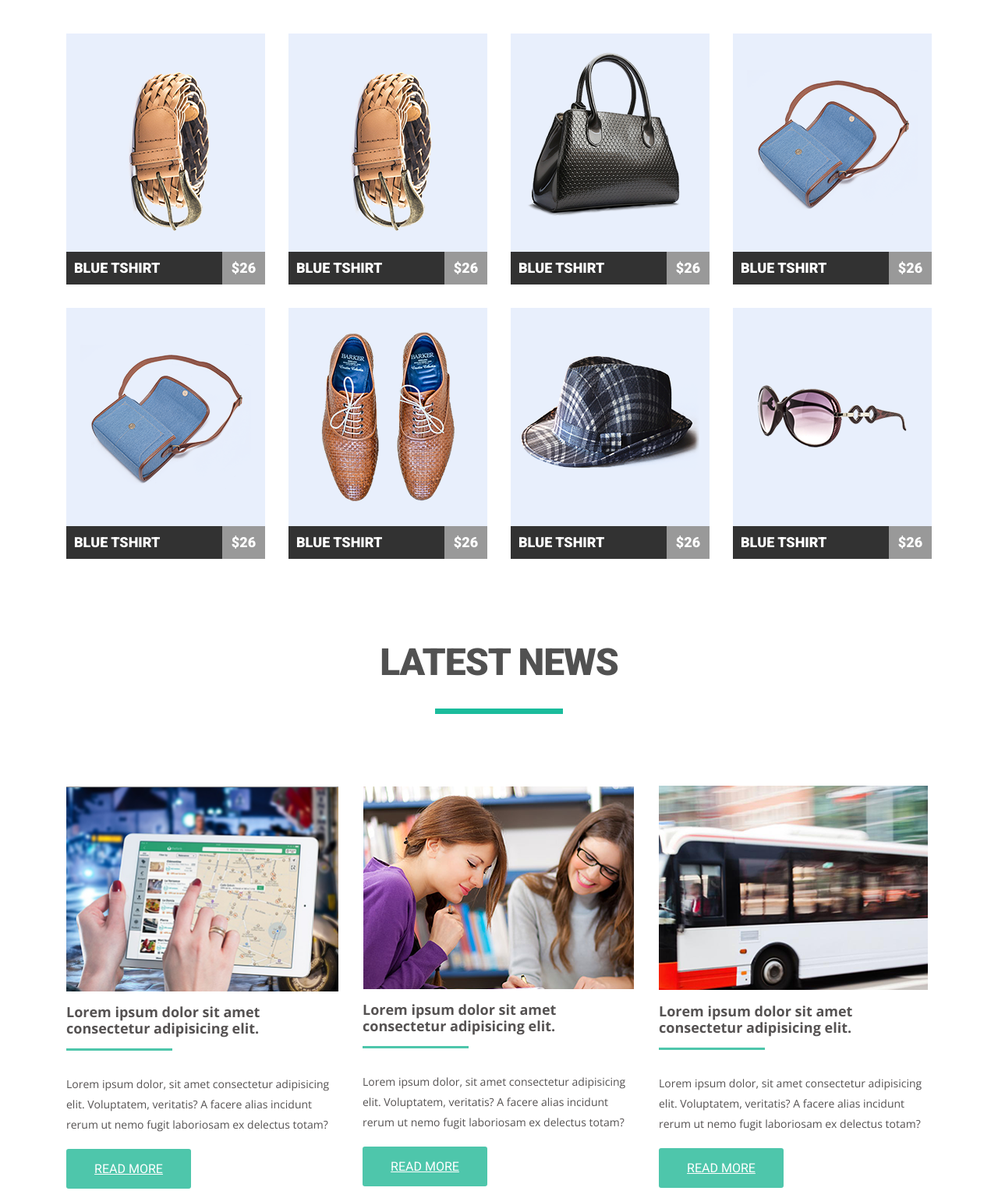
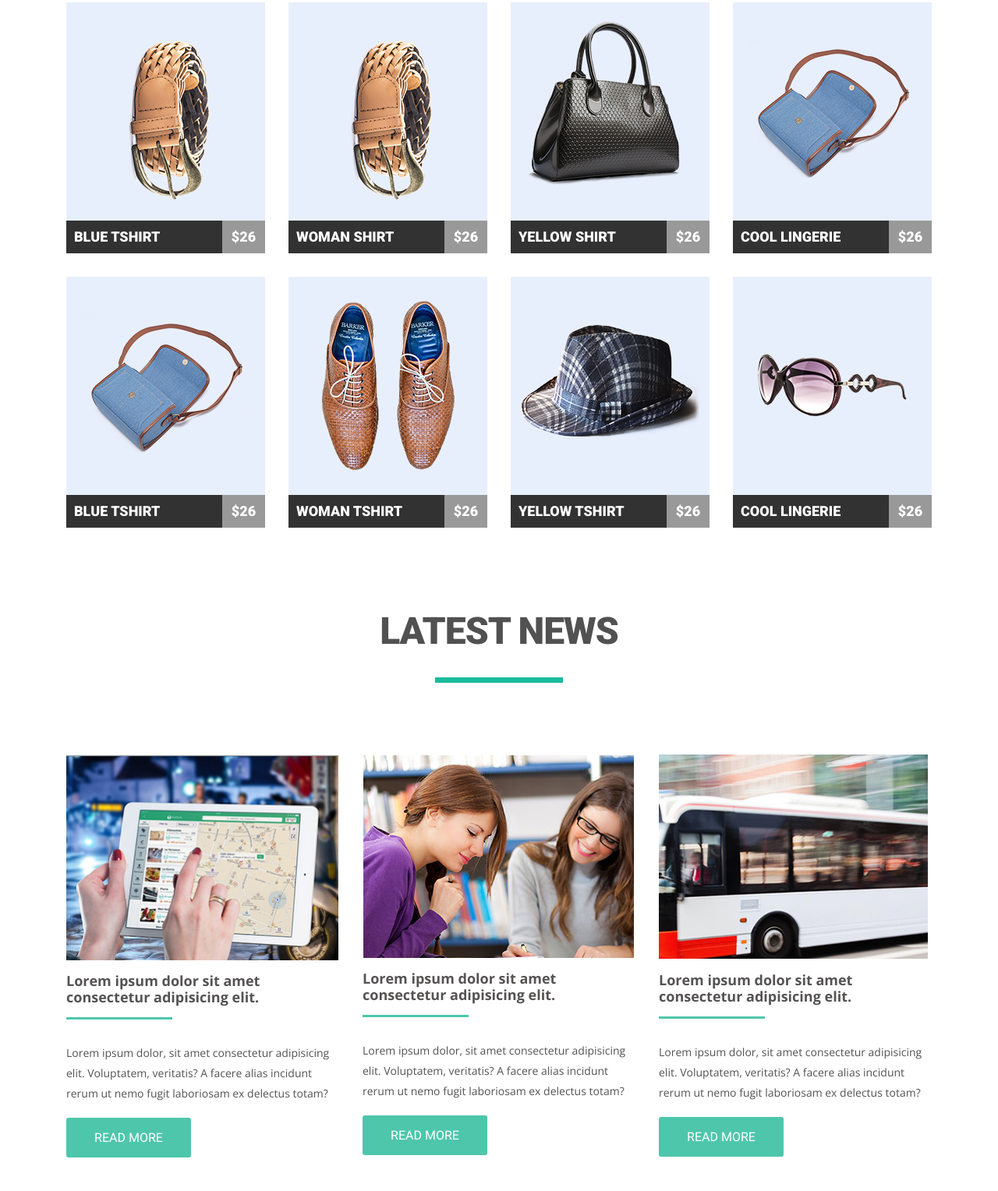
Before and after one commit to White1988/goit-fe-course, a plain HTML site: page html-css/module-4/index.html in a window 1280 px wide. Shown: the part 327-1855 px from the top of the page at 78% size. Drawn offline with nearby package versions, Linux system fonts and the light colour scheme.

Commit message:
Module_4_fix

```diff
--- a/html-css/module-4/css/style.css
+++ b/html-css/module-4/css/style.css
@@ -11,7 +11,6 @@
   .wrapper {
     width: 1110px;
     margin: 0 auto;
-    /* padding-top:40px; */
 
   }
   .clearfix::after {
@@ -25,14 +24,12 @@
   margin: 0;
   }
   .logo {
-    display: block;
   text-decoration: none;
   color: #555252;
   font-family: "Roboto", sans-serif;
   font-weight: 300;
   font-size: 30px;
   line-height: 32px;
-  cursor: pointer;
   }
 
   nav a{
@@ -41,7 +38,6 @@
   }
   .page-header {
     margin-bottom: 112px;
-    margin-top: 40px;
   }
   .logo::first-letter {
     color: #1abc9c;
@@ -86,9 +82,6 @@
     height: 7px;
     content: "";
     background-color: #1abc9c;
-    /* margin: 0 auto;
-    margin-top: 32px;
-    margin-bottom: 92px; */
     margin: 32px auto 92px auto;
   }
 
@@ -116,9 +109,7 @@ img {
   /* Product Image */
   .product-image {
     background-color: #e8effc;
-    /* height: 280px; */
   }
-
 
   /* Product description  */
 
@@ -198,17 +189,7 @@ img {
   .blog-post:nth-last-child(-n + 3) {
     margin-bottom: 46px;
   }
-  /* .blog-button {
-    width: 160px;
-    height: 51px;
-    border-radius: 3px;
-    border: none;
-    background-color: #4ec6ab;
-    color: white;
-  }
-  .blog-button:hover{
-    cursor: pointer;
-  } */
+
   .blog-btn{
     display: block;
     width: 160px;
@@ -221,3 +202,8 @@ img {
     text-align: center;
 
   }
+
+  .blog-post a{
+    text-decoration: none;
+    color: white;
+  }
--- a/html-css/module-4/index.html
+++ b/html-css/module-4/index.html
@@ -57,7 +57,7 @@
                 height="280" />
               </div>
               <div class="product-info clearfix">
-                <h3>blue tshirt</h3>
+                <h3>woman shirt</h3>
                 <p>$26</p>
               </div>
             </a>
@@ -70,7 +70,7 @@
                 height="280" />
               </div>
               <div class="product-info clearfix">
-                <h3>blue tshirt</h3>
+                <h3>yellow shirt</h3>
                 <p>$26</p>
               </div>
             </a>
@@ -82,7 +82,7 @@
                 <img src="../module-4/img/Products/product4.png" alt="" />
               </div>
               <div class="product-info clearfix">
-                <h3>blue tshirt</h3>
+                <h3>cool lingerie</h3>
                 <p>$26</p>
               </div>
             </a>
@@ -106,7 +106,7 @@
                 <img src="../module-4/img/Products/product6.png" alt="" />
               </div>
               <div class="product-info clearfix ">
-                <h3>blue tshirt</h3>
+                <h3>woman tshirt</h3>
                 <p>$26</p>
               </div>
             </a>
@@ -119,7 +119,7 @@
                 height="280" />
               </div>
               <div class="product-info clearfix">
-                <h3>blue tshirt</h3>
+                <h3>yellow tshirt</h3>
                 <p>$26</p>
               </div>
             </a>
@@ -132,7 +132,7 @@
                 height="280"/>
               </div>
               <div class="product-info clearfix">
-                <h3>blue tshirt</h3>
+                <h3>cool lingerie</h3>
                 <p>$26</p>
               </div>
             </a>
```
Also changed, not shown: html-css/module-8/css/styles.css (+8 -10 lines), html-css/module-8/index.html (+2 -0 lines).
